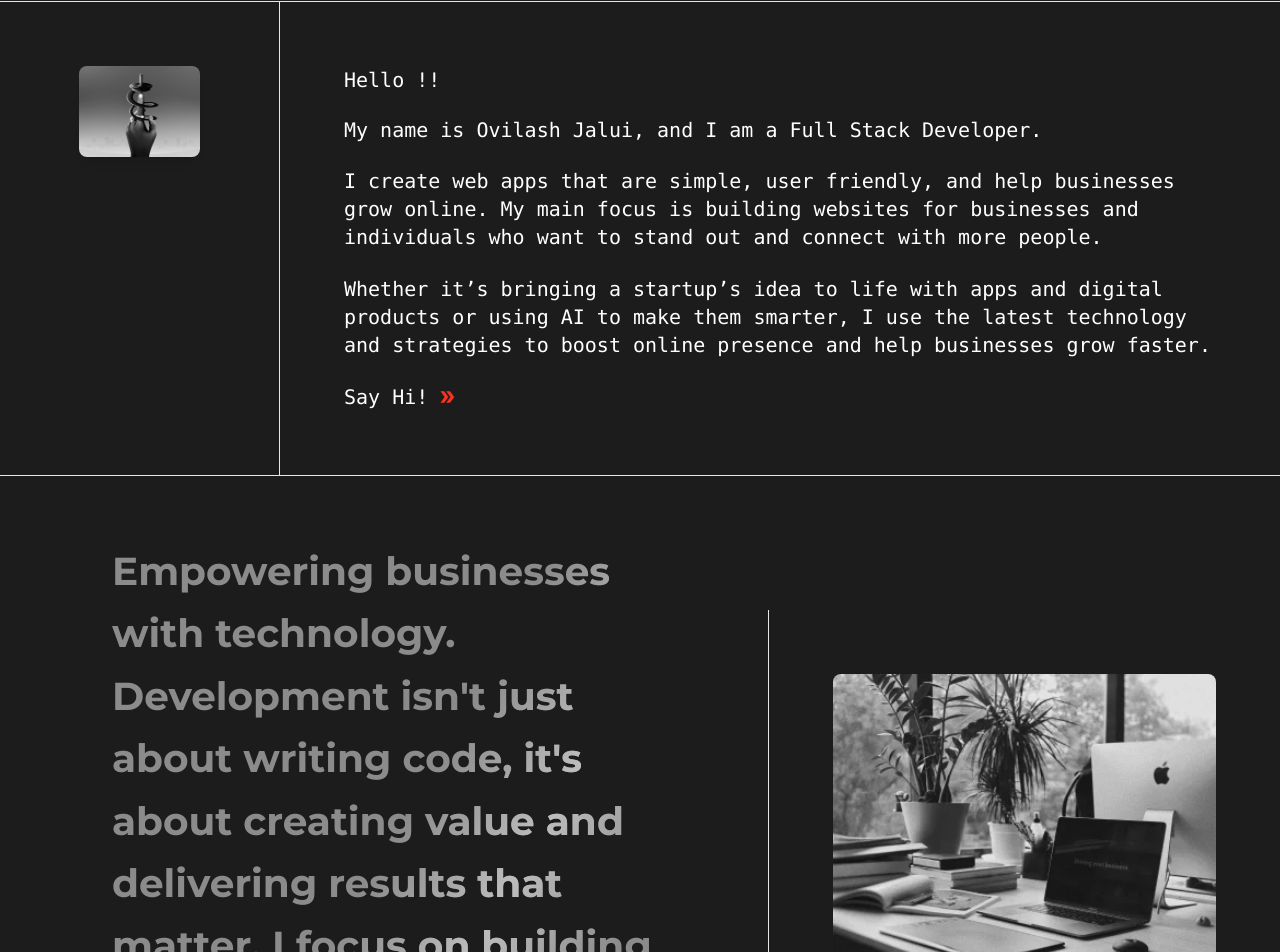
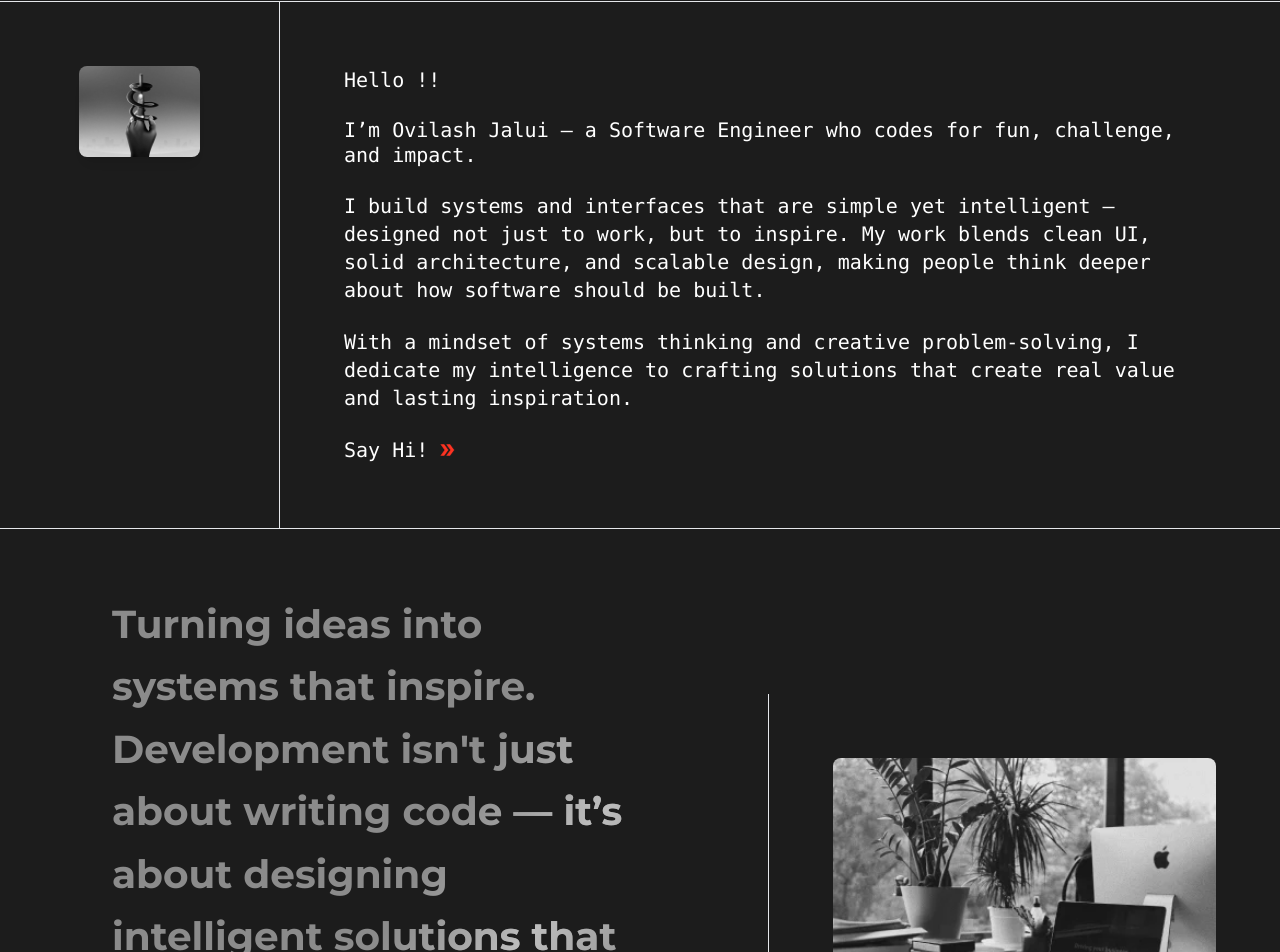
Before and after one commit to jaluiovilash/jaluiovilash-web-app, a React (Vite) app: page / in a window 1280 px wide. Shown: the part 431-1383 px from the top of the page. Built offline with nearby package versions, Linux system fonts and the light colour scheme; no server answers.

Commit message:
made changes with links and changed content of hero and header

```diff
--- a/src/container/About_Me/About_Me.jsx
+++ b/src/container/About_Me/About_Me.jsx
@@ -11,10 +11,9 @@ const About_Me = () => {
         <div className="left lg:w-3/5 w-full py-8 lg:py-16 px-6 lg:px-28 border-b lg:border-b-0">
           <p className="text-xl sm:text-3xl md:text-4xl lg:text-[39px] font-semibold leading-relaxed lg:leading-[1.6] font-montserrat text-light_white">
             <ShinyText
-              text="Empowering businesses with technology. Development isn't just
-            about writing code, it's about creating value and delivering
-            results that matter. I focus on building applications that are fast,
-            secure, and optimized for growth."
+              text="Turning ideas into systems that inspire. Development isn't just
+            about writing code — it’s about designing intelligent solutions that create value and deliver impact. I focus on building applications that
+are fast, secure, and built to scale."
             />
           </p>
         </div>
--- a/src/container/Header/Header.jsx
+++ b/src/container/Header/Header.jsx
@@ -5,7 +5,7 @@ const Header = () => {
     <div className="py-12 sm:py-16 md:py-20 lg:py-24 md:px-16 px-6 border-b">
       <h1 className="font-bold font-montserrat text-3xl md:text-4xl lg:text-5xl xl:text-6xl mx-auto leading-tight md:w-4/5">
         <ShinyText
-          text="CRAFTING SCALABLE WEB SOLUTIONS THAT DRIVE BUSINESS GROWTH"
+          text="BUILDING INTELLIGENT INTERFACES AND SYSTEMS THAT SCALE WITH LASTING IMPACT"
           disabled={false}
           speed={3}
           className="text-center"
--- a/src/container/Hero/Hero.jsx
+++ b/src/container/Hero/Hero.jsx
@@ -24,19 +24,19 @@ const Hero = () => {
         <div className="w-full md:w-[1000px] text-accent p-8 md:p-16 text-xl font-mono space-y-6">
           <p className="mb-2">Hello !!</p>
           <h1 className="leading-tight text-xl">
-            My name is Ovilash Jalui, and I am a Full Stack Developer.
+            I’m Ovilash Jalui — a Software Engineer who codes for fun,
+            challenge, and impact.
           </h1>
           <p>
-            I create web apps that are simple, user friendly, and help
-            businesses grow online. My main focus is building websites for
-            businesses and individuals who want to stand out and connect with
-            more people.
+            I build systems and interfaces that are simple yet intelligent —
+            designed not just to work, but to inspire. My work blends clean UI,
+            solid architecture, and scalable design, making people think deeper
+            about how software should be built.
           </p>
           <p>
-            Whether it’s bringing a startup’s idea to life with apps and digital
-            products or using AI to make them smarter, I use the latest
-            technology and strategies to boost online presence and help
-            businesses grow faster.
+            With a mindset of systems thinking and creative problem-solving, I
+            dedicate my intelligence to crafting solutions that create real
+            value and lasting inspiration.
           </p>
           <div className="my-8 w-1/2 md:w-1/6">
             <a
--- a/src/container/Pricing/Pricing.jsx
+++ b/src/container/Pricing/Pricing.jsx
@@ -7,11 +7,10 @@ const pricingData = [
     id: 1,
     image: square,
     title: "DESIGN",
-    features: ["Designs via Figma", "Weekly feedback", "Design & Code"],
+    features: ["Designs via Figma", "Interactive prototypes", "Design & Code"],
     price: "₹ 5,000+",
-    contactLink:
-      "mailto:jaluiovilash@outlook.com?subject=Design Services Inquiry",
-    buttonText: "CONTACT NOW",
+    contactLink: "https://calendly.com/ovilashjalui/30min",
+    buttonText: "BOOK A CALL",
   },
   {
     id: 2,
@@ -23,8 +22,7 @@ const pricingData = [
       "Support and maintenance ongoing",
     ],
     price: "₹ 15,000+",
-    contactLink:
-      "mailto:jaluiovilash@outlook.com?subject=Development Services Inquiry",
+    contactLink: "https://calendly.com/ovilashjalui/30min",
     buttonText: "GET IN TOUCH",
   },
   {
@@ -32,7 +30,7 @@ const pricingData = [
     image: triangle,
     title: "GROW",
     features: [
-      "Business development strategies",
+      "Quality Lead generation",
       "SEO and traffic analytics",
       "Content and ad campaigns",
     ],
@@ -86,7 +84,7 @@ const Pricing = () => {
                 </li>
               ))}
             </ul>
-            <h4 className="text-portfolio text-4xl font-medium py-6 px-8 md:px-16">
+            <h4 className="text-portfolio font-montserrat text-4xl font-medium py-6 px-8 md:px-16">
               {plan.price}
             </h4>
             <a
```
